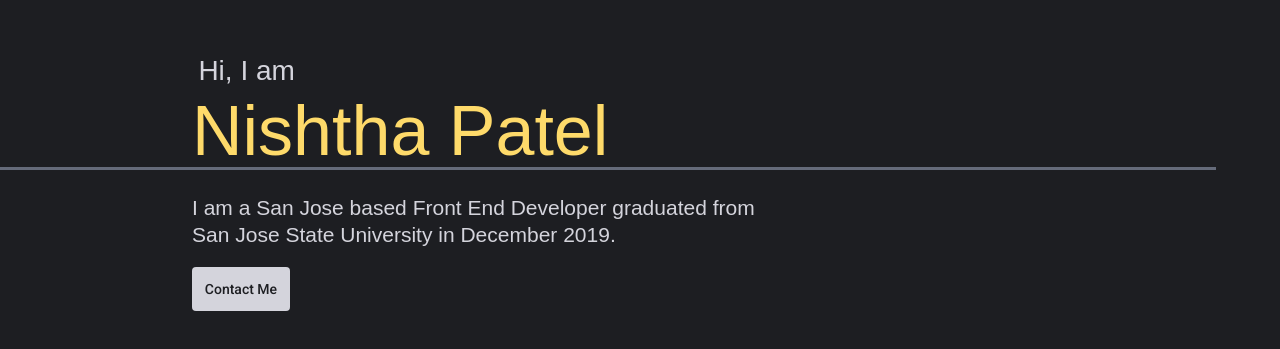
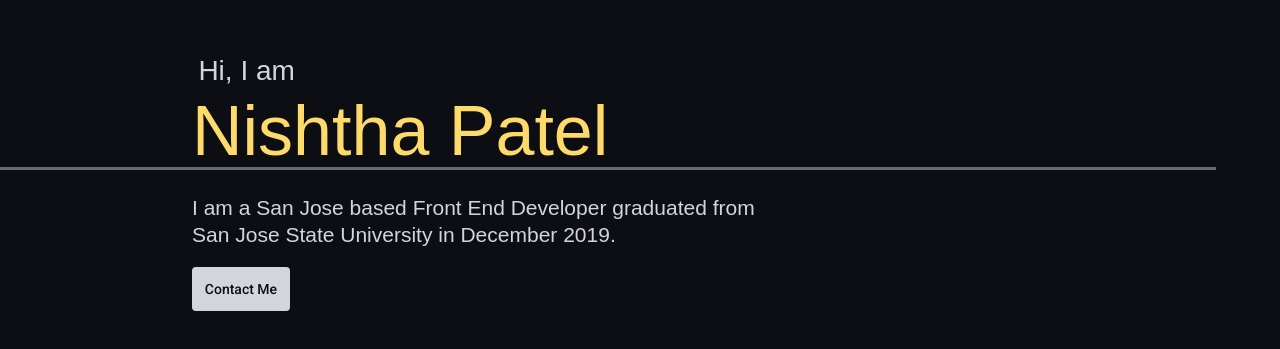
Before and after one commit to np1goal/Portfolio, an Angular app: page / in a window 1280 px wide. Shown: the part 215-564 px from the top of the page. Built offline with nearby package versions, Linux system fonts and the light colour scheme; a web font is replaced by a local one.

Commit message:
Background color
Darker shade of background color

```diff
--- a/src/app/styles/color.scss
+++ b/src/app/styles/color.scss
@@ -32,7 +32,7 @@
 // $tertiaryTextColor: #272e28;
 
 // ------------------------------FIRST CHOICE------------------------------------
-$backgroundColor: #1d1e22;
+$backgroundColor: #0d0e13;
 $secondaryBackgroundColor: #393f4d;
 $tertiaryBackgroundColor: #656b7a;
 $textColor: #feda6a;
```
